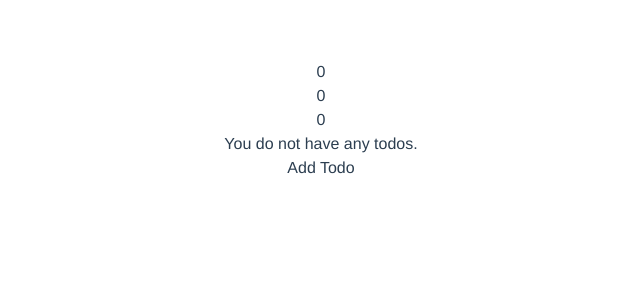
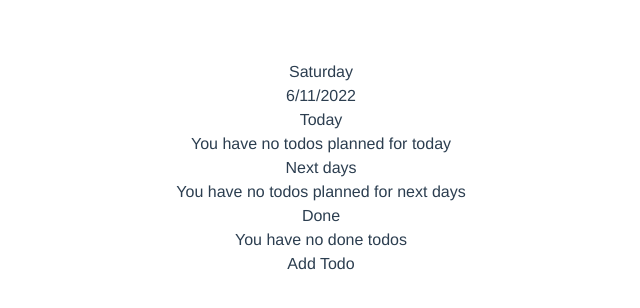
Before and after one commit to tpietka/todo-vue, a Vue app: page / in a window 1280 px wide. Shown: the top 308 px of the page, without its empty margins (319-959 px from the left). Built offline with nearby package versions, Linux system fonts and the light colour scheme.

Commit message:
Separate todos types with pinia getters

```diff
--- a/src/components/Todo.vue
+++ b/src/components/Todo.vue
@@ -1,6 +1,6 @@
 <script setup lang="ts">
 import { computed } from 'vue';
-import { getCurrentDateWithoutTime } from '../helpers/date';
+import { getCurrentDateWithoutTime, getDateWithoutTime } from '../helpers/date';
 import { Todo } from '../models/todo';
 import TodoButtons from './TodoButtons.vue';
 
@@ -9,23 +9,32 @@ const props = defineProps<{
 }>();
 
 const isDeadlineToday = computed(() => {
-  return getCurrentDateWithoutTime() >= props.todo.deadline;
+  return getCurrentDateWithoutTime() >= getDateWithoutTime(props.todo.deadline);
 });
 </script>
 
 <template>
-  <div class="flex justify-between items-center p-2">
-    <div class="flex-col w-full justify-start">
-      <div class="font-bold text-lg text-left">{{ todo.title }}</div>
+  <div class="flex-col justify-between items-start">
+    <div class="flex w-full justify-start gap-2 items-center">
       <div
-        v-if="todo.deadline"
-        :class="[isDeadlineToday ? 'text-red-500' : 'text-black-500', 'text-left']"
+        :class="[
+          todo.done ? 'opacity-60' : 'opacity-100',
+          'font-bold w-full text-2xl text-left',
+        ]"
       >
-        Due date: {{ todo.deadline }}
+        {{ todo.title }}
       </div>
+      <todo-buttons :id="todo.id" :done="todo.done"></todo-buttons>
     </div>
-    <div>
-      <todo-buttons :id="todo.id" :done="todo.done"></todo-buttons>
+    <div
+      v-if="todo.deadline"
+      :class="[
+        isDeadlineToday && !todo.done ? 'text-red-500' : 'text-black-500',
+        todo.done ? 'opacity-60' : 'opacity-100',
+        'text-left flex gap-2',
+      ]"
+    >
+      <span class="material-icons"> schedule </span> {{ todo.deadline }}
     </div>
   </div>
 </template>
--- a/src/components/TodoButtons.vue
+++ b/src/components/TodoButtons.vue
@@ -10,7 +10,7 @@ const { markDone, deleteTodo } = useTodos();
 </script>
 
 <template>
-  <div class="flex justify-end px-2 h-10 w-full gap-4">
+  <div class="flex justify-end px-2 h-10 gap-4">
     <span v-if="!done" class="material-icons md-36" @click="markDone(id)">done</span>
     <span class="material-icons md-36" @click="deleteTodo(id)">delete</span>
   </div>
--- a/src/components/TodoList.vue
+++ b/src/components/TodoList.vue
@@ -1,30 +1,23 @@
 <script setup lang="ts">
-import { computed } from 'vue';
 import { Todo } from '../models/todo';
 import TodoComponent from './Todo.vue';
 
-const props = defineProps<{
+defineProps<{
   todos: Todo[];
+  label: string;
+  noTodosMessage: string;
 }>();
-
-const awaitingTodos = computed(() => {
-  return props.todos.filter((item) => {
-    return !item.done;
-  });
-});
-
-const doneTodos = computed(() => {
-  return props.todos.filter((item) => {
-    return item.done;
-  });
-});
 </script>
 
 <template>
-  <div class="mx-6 my-3" v-for="todo in awaitingTodos" :key="todo.id">
-    <todo-component :todo="todo"></todo-component>
+  <div class="text-4xl text-left">{{ label }}</div>
+  <div v-if="todos.length > 0" class="mt-8 mb-24">
+    <todo-component
+      class="mt-4 mb-4"
+      v-for="todo in todos"
+      :key="todo.id"
+      :todo="todo"
+    ></todo-component>
   </div>
-  <div class="mx-6 my-3" v-for="todo in doneTodos" :key="todo.id">
-    <todo-component class="opacity-60" :todo="todo"></todo-component>
-  </div>
+  <div v-else class="mt-8 mb-24 text-left">{{ noTodosMessage }}</div>
 </template>
--- a/src/helpers/date.ts
+++ b/src/helpers/date.ts
@@ -3,11 +3,15 @@ export const getCurrentDateTime = () => {
 };
 
 export const getDateWithoutTime = (date: Date | string) => {
-    return new Date(date).toISOString().split('T')[0];
+    return new Date(date).toLocaleDateString();
 }
 
 export const getCurrentDateWithoutTime = () => {
-    return new Date().toISOString().split('T')[0];
+    return new Date().toLocaleDateString();
+}
+
+export const getCurrentDayName = () => {
+    return new Date().toLocaleDateString('en', { weekday: 'long' });
 }
 
 const dateRegex = /^\d{4}\-(0?[1-9]|1[012])\-(0[1-9]|[12][0-9]|3[01])$/;
--- a/src/stores/todos.ts
+++ b/src/stores/todos.ts
@@ -1,14 +1,45 @@
 import { Todo } from '../models/todo';
 import { defineStore } from 'pinia'
-import { getCurrentDateTime, getCurrentDateWithoutTime } from '../helpers/date';
+import { getCurrentDateTime, getCurrentDateWithoutTime, getDateWithoutTime } from '../helpers/date';
 
+interface StoreState {
+  todos: Todo[];
+}
 export const useTodos = defineStore('todos', {
-  state: () => {
+  state: (): StoreState => {
     return {
-      todos: [] as Todo[],
-      awaitingTodosCount: 0,
-      doneTodosCount: 0,
-      deadlineTodosCount: 0,
+      todos: [],
+    }
+  },
+  getters: {
+    doneTodos: (state: StoreState) => {
+      return state.todos.filter(todo => {
+        return todo.done;
+      })
+    },
+    awaitingTodos: (state: StoreState) => {
+      return state.todos.filter(todo => {
+        return !todo.done;
+      })
+    },
+    todayTodos: (state: StoreState) => {
+      return state.todos.filter(todo => {
+        return getCurrentDateWithoutTime() >= getDateWithoutTime(todo.deadline) && !todo.done;
+      })
+    },
+    nextDaysTodos: (state: StoreState) => {
+      return state.todos.filter(todo => {
+        return getCurrentDateWithoutTime() < getDateWithoutTime(todo.deadline) && !todo.done;
+      })
+    },
+    deadlineTodosCount(): number {
+      return this.todayTodos.length;
+    },
+    awaitingTodosCount(): number {
+      return this.awaitingTodos.length;
+    },
+    doneTodosCount(): number {
+      return this.doneTodos.length;
     }
   },
   actions: {
@@ -39,26 +70,6 @@ export const useTodos = defineStore('todos', {
         return a.id - b.id;
       })[this.todos.length - 1].id + 1;
     },
-    getTodosCounts() {
-      this.getAwaitingTodosCount();
-      this.getDoneTodosCount();
-      this.getDeadlineTodosCount();
-    },
-    getDeadlineTodosCount() {
-      this.deadlineTodosCount = this.todos.filter((item) => {
-        return getCurrentDateWithoutTime() >= item.deadline && !item.done
-      }).length;
-    },
-    getAwaitingTodosCount() {
-      this.awaitingTodosCount = this.todos.filter((item) => {
-        return !item.done;
-      }).length;
-    },
-    getDoneTodosCount() {
-      this.doneTodosCount = this.todos.filter((item) => {
-        return item.done;
-      }).length;
-    },
     markDone(id: number) {
       const todo = this.todos.find(x => x.id == id);
       if (todo) {
@@ -66,7 +77,6 @@ export const useTodos = defineStore('todos', {
         todo.completed = getCurrentDateTime();
       }
       localStorage.setItem('todos', JSON.stringify(this.todos));
-      this.getTodosCounts();
     },
     markUndone(id: number) {
       const todo = this.todos.find(x => x.id == id);
@@ -81,14 +91,12 @@ export const useTodos = defineStore('todos', {
         return item.id != id;
       })
       localStorage.setItem('todos', JSON.stringify(this.todos));
-      this.getTodosCounts();
     },
     getTodos() {
       const localStorageTodos = localStorage.getItem('todos');
       if (localStorageTodos) {
         this.todos = JSON.parse(localStorageTodos);
         this.sortTodos();
-        this.getTodosCounts();
       }
     }
   },
--- a/src/views/Home.vue
+++ b/src/views/Home.vue
@@ -4,24 +4,47 @@ import TodoList from '../components/TodoList.vue';
 import { useTodos } from '../stores/todos';
 import TodosCounter from '../components/TodosCounter.vue';
 import CustomButton from '../components/CustomButton.vue';
-const { todos, awaitingTodosCount, doneTodosCount, deadlineTodosCount } = toRefs(
-  useTodos()
-);
+import { getCurrentDayName, getCurrentDateWithoutTime } from '../helpers/date';
+const { todayTodos, nextDaysTodos, doneTodos } = toRefs(useTodos());
 const { getTodos } = useTodos();
 onBeforeMount(() => {
   getTodos();
 });
 </script>
 <template>
+  <div class="text-right mx-6 flex-col">
+    <div class="text-2xl">{{ getCurrentDayName() }}</div>
+    <div>{{ getCurrentDateWithoutTime() }}</div>
+  </div>
   <div class="md:flex-col">
-    <div class="flex md:justify-center md:mx-auto md:w-1/2">
+    <!-- <div class="flex md:justify-center md:mx-auto md:w-1/2">
       <todos-counter :counter="deadlineTodosCount" className="deadline"></todos-counter>
       <todos-counter :counter="awaitingTodosCount" className="awaiting"></todos-counter>
       <todos-counter :counter="doneTodosCount" className="done"></todos-counter>
-    </div>
-    <div class="mt-24 md:mt-48 md:mx-auto mb-24 md:w-1/3">
-      <todo-list v-if="todos.length > 0" :todos="todos"></todo-list>
-      <div v-else>You do not have any todos.</div>
+    </div> -->
+    <div class="mt-12 mx-6 md:mt-48 md:mx-auto mb-12 md:w-1/3">
+      <div>
+        <todo-list
+          label="Today"
+          :todos="todayTodos"
+          no-todos-message="You have no todos planned for today"
+        ></todo-list>
+      </div>
+
+      <div>
+        <todo-list
+          label="Next days"
+          :todos="nextDaysTodos"
+          no-todos-message="You have no todos planned for next days"
+        ></todo-list>
+      </div>
+      <div>
+        <todo-list
+          label="Done"
+          :todos="doneTodos"
+          no-todos-message="You have no done todos"
+        ></todo-list>
+      </div>
     </div>
     <div class="flex fixed bottom-0 md:relative md:justify-center w-full">
       <custom-button
```
